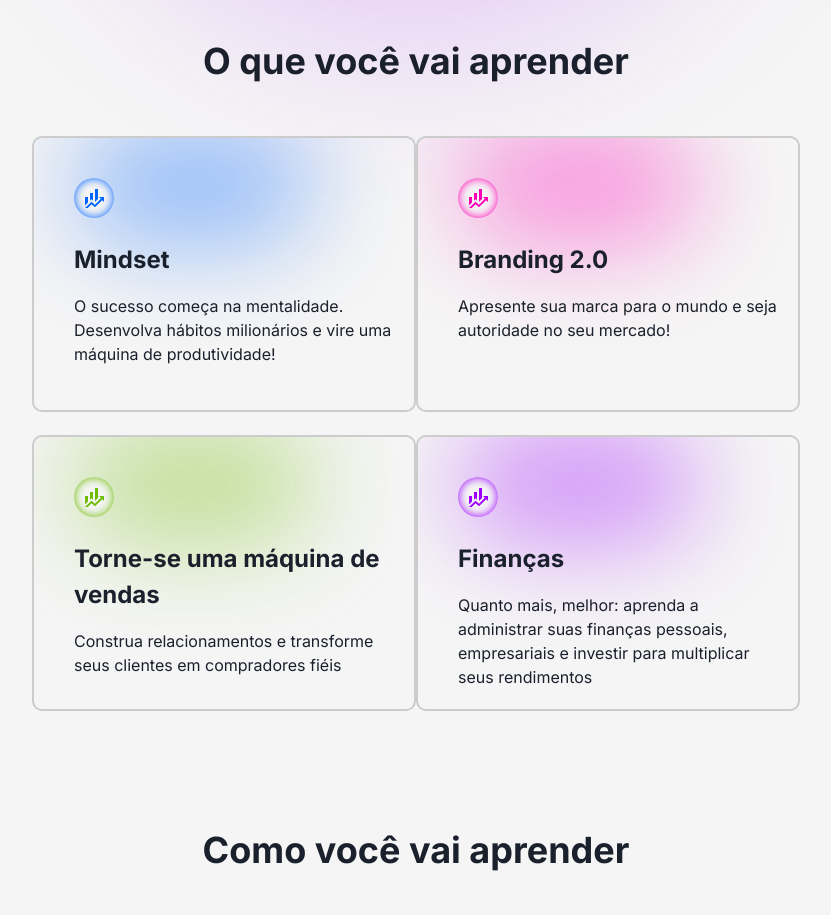
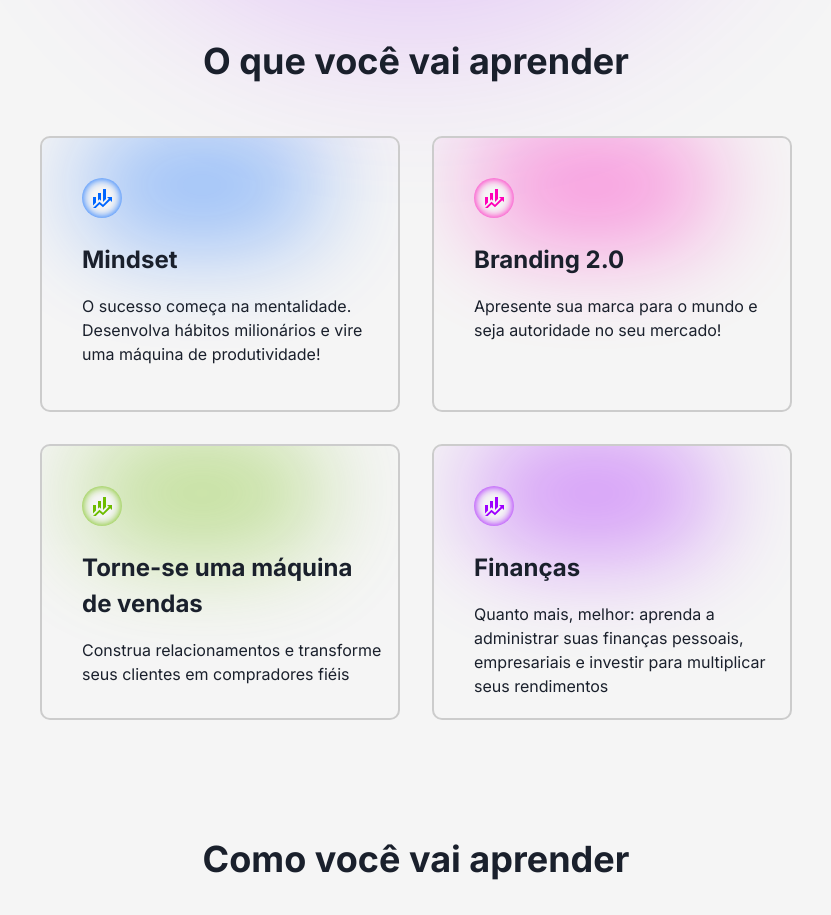
Before and after one commit to kleberson154/afrost, a Next.js app: page / in a window 1280 px wide. Shown: the part 980-1895 px from the top of the page, without its empty margins (224-1055 px from the left). Built offline with nearby package versions, Linux system fonts and the light colour scheme.

Commit message:
refactor: change style willLearn

```diff
--- a/src/components/WillLearn/index.tsx
+++ b/src/components/WillLearn/index.tsx
@@ -63,11 +63,9 @@ function WillLearn() {
       <Flex
         flexWrap={{ base: "unset", md: "wrap" }}
         flexDirection={{ base: "column", md: "unset" }}
+        justifyContent="center"
         alignItems="center"
-        gap={{ base: 4, md: 0 }}
-        alignContent="space-between"
-        justifyContent="space-between"
-        h={{ base: "1581px", sm: "1108px", md: "575px" }}
+        gap={{ base: 4, md: 8 }}
         w="100%"
         mt={12}
         mb={28}
@@ -87,7 +85,8 @@ function WillLearn() {
                   borderRadius="10px"
                   p="40px 15px 40px 40px"
                   h={{ base: "368px", sm: "276px" }}
-                  w={{ base: "100%", sm: "384px" }}
+                  w="100%"
+                  maxW="360px"
                   overflow="hidden"
                   key={Learn.id}
                 >
```
